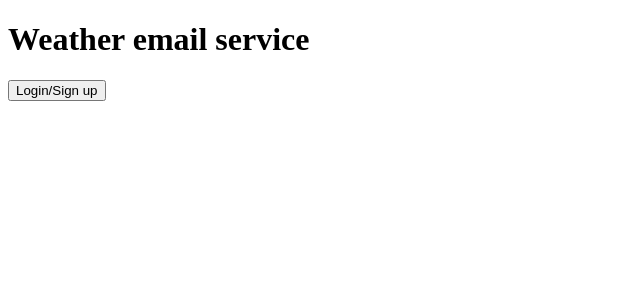
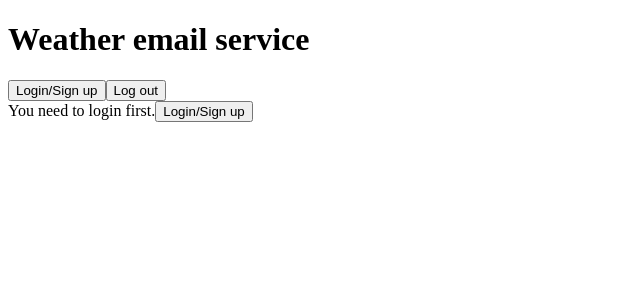
Before and after one commit to jakvitov/web-email-service-ui, a React (Create React App) app: page / in a window 1280 px wide. Shown: the top 300 px of the page, without its empty margins (0-640 px from the left). Built offline with nearby package versions, Linux system fonts and the light colour scheme; no server answers.

Commit message:
Added token extraction

```diff
--- a/src/App.js
+++ b/src/App.js
@@ -1,10 +1,14 @@
 import LoginButton from "./components/LoginButton";
+import LogoutButton from "./components/LogoutButton";
+import UserProfileInfo from "./components/UserProfileInfo";
 
 function App() {
   return (
       <div>
         <h1>Weather email service</h1>
-        <LoginButton/>
+            <LoginButton/>
+            <LogoutButton/>
+            <UserProfileInfo/>
       </div>
   );
 }
--- /dev/null
+++ b/src/components/LogoutButton.js
@@ -0,0 +1,10 @@
+import {useAuth0} from "@auth0/auth0-react";
+
+const LogoutButton = () => {
+
+    const {logout} = useAuth0();
+
+    return <button onClick={() => logout({logoutParams: {returnTo : window.location.origin}})}>Log out</button>
+}
+
+export default LogoutButton
--- /dev/null
+++ b/src/components/UserProfileInfo.js
@@ -0,0 +1,28 @@
+import {useAuth0} from "@auth0/auth0-react";
+import LoginButton from "./LoginButton";
+import {useState} from "react";
+
+
+const UserProfileInfo = () => {
+
+    const {user, isAuthenticated, isLoading, getIdTokenClaims} = useAuth0();
+    const [error, setError] = useState();
+
+    const token = getIdTokenClaims().then((id) => id.__raw).catch((err) => console.log(err))
+
+    if (isLoading){
+        return <div id="loadingDiv">Loading...</div>;
+    }
+    else if (!isAuthenticated){
+        return <div id="notAuthenticatedDiv">You need to login first.<LoginButton/></div>
+    }
+    else {
+        return (
+            <div id="userProfileInfo">
+                <p>Email: {user.email}</p>
+            </div>
+        )
+    }
+}
+
+export default UserProfileInfo
--- /dev/null
+++ b/src/config/OktaConfig.js
@@ -0,0 +1,8 @@
+
+const  OktaConfig = {
+    domain : process.env.REACT_APP_OAUTH_DOMAIN,
+    clientId : process.env.REACT_APP_OAUTH_CLIENT_ID,
+    redirectUri: window.location.origin
+}
+
+export {OktaConfig}
--- a/src/index.js
+++ b/src/index.js
@@ -1,15 +1,17 @@
 import ReactDOM from 'react-dom/client';
 import {Auth0Provider} from "@auth0/auth0-react";
 import App from './App';
+import {OktaConfig} from "./config/OktaConfig";
 
 const root = ReactDOM.createRoot(document.getElementById('root'));
 root.render(
     <Auth0Provider
-        domain={process.env.REACT_APP_OAUTH_DOMAIN}
-        clientId={process.env.REACT_APP_OAUTH_CLIENT_ID}
+        domain={OktaConfig.domain}
+        clientId={OktaConfig.clientId}
         //Redirect after login
         authorizationParams={{
-            redirect_uri: window.location.origin
+            redirect_uri: OktaConfig.redirectUri,
+            audience: "https://" + OktaConfig.domain + "/api/v2/",
         }}
     >
         <App />
```
